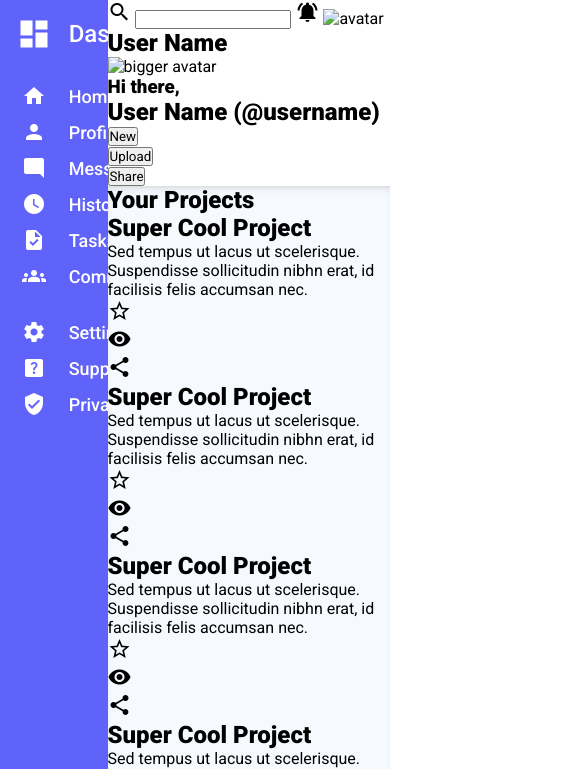
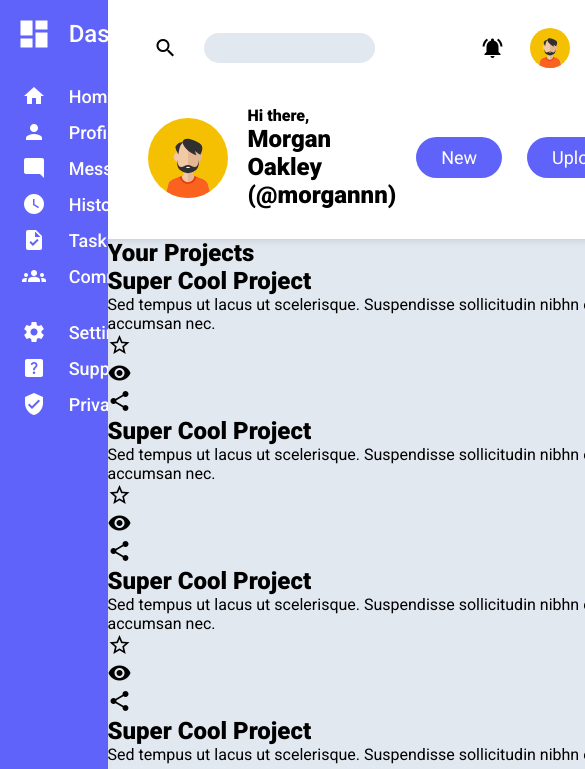
Before and after one commit to Arhian99/dashboard-layout, a plain HTML site: page index.html in a window 390 px wide. Shown: the top 769 px of the page, 585 px wide, since content can reach past the window. Drawn offline with Linux system fonts and the light colour scheme.

Commit message:
finish responsive header UI including search bar, greeting, notifications icon and profile card along with new, upload, and share buttons

```diff
--- a/index.html
+++ b/index.html
@@ -18,22 +18,32 @@
     <body>
         <div class="container">
             <div class="header">
-                <label for="search-bar"><span class="material-icons">search</span></label>
-                <input type="text" class="search-bar" id="search-bar" name="search-input">
+                <div class="header-top-cont">
+                    <div class="searchbar-cont">
+                        <label for="search-bar"><span class="material-icons icon">search</span></label>
+                        <input type="text" class="search-bar" id="search-bar" name="search-input">
+                    </div>
+                    <span class="material-icons md-24 icon">notifications_active</span>
+                    <div class="header-profile-card">
+                        <img src="./assets/images/avatar-svgrepo-com.svg" alt="small cartoonish avatar" class="header-avatar-alt"> <!-- avatar next to user name -->
+                        <h2>Morgan Oakley</h2>
+                    </div>
+                </div>
 
-                <span class="material-icons">notifications_active</span>
-                <img src="" alt="avatar"> <!-- avatar next to user name -->
-                <h2>User Name</h2>
-
-                <img src="" alt="bigger avatar"> <!-- bigger avatar in second column -->
-                <h3>Hi there,</h3>
-                <h2>User Name (@username)</h2>
-
-                <ul>
-                    <li><button>New</button></li>
-                    <li><button>Upload</button></li>
-                    <li><button>Share</button></li>
-                </ul>
+                <div class="header-bottom-cont">
+                    <div class="header-greeting-cont">
+                        <img src="./assets/images/avatar-svgrepo-com.svg" alt="big cartoonish avatar" class="header-avatar-main"> <!-- bigger avatar in second column -->
+                        <div class="header-greeting-names">
+                            <h4>Hi there,</h4>
+                            <h2>Morgan Oakley (@morgannn)</h2>
+                        </div>
+                    </div>
+                    <div class="header-button-cont">
+                        <button>New</button>
+                        <button>Upload</button>
+                        <button>Share</button>
+                    </div>
+                </div>
 
             </div>
 
@@ -84,7 +94,7 @@
 
                 <br>
 
-                <span class="material-icons md-24 icon" >home</span>
+                <span class="material-icons md-24 icon">home</span>
                 <h2 class="icon-name">Home</h2>
                 <span class="material-icons md-24 icon">person</span>
                 <h2 class="icon-name">Profile</h2>
--- a/style.css
+++ b/style.css
@@ -34,7 +34,115 @@ revise/ see reaction of 100 vw designation for the max value in second column cl
 
 .header {
     grid-area: 1 / 2 / 2 / 3;
+    display: grid;
+    grid-template: repeat(2, min-content) / auto;
+    height: min-content;
+    width: auto;
 }
+
+.header-top-cont{
+    padding: 10px 40px 10px 20px;
+    display: grid;
+    grid-template: min-content/ max-content auto max-content;
+    align-items: center;
+    width: inherit;
+
+}
+
+.header-top-cont > .icon {
+    justify-self: end;
+}
+
+.header-profile-card {
+    display: flex;
+    align-items: center;
+    justify-content: center;
+
+    width: max-content;
+    height: min-content;
+    font-weight: 500;
+
+   justify-self: end;
+}
+
+.header-profile-card img {
+    padding: 0 20px 0 20px;
+}
+
+.searchbar-cont {
+    display: flex;
+    align-items: center;
+    justify-content: center;
+    padding: 20px;
+    height: min-content;
+    width: max-content;
+}
+
+.searchbar-cont label {
+    padding: 0 20px 0 0;
+}
+
+.searchbar-cont input {
+    border-radius: 25px;
+    border: 0px solid white;
+    height: 20px;
+    background-color: #e2e8f0;
+    padding: 5px 5px 5px 10px;
+    width: max(150px, 40vw);
+}
+
+.header-bottom-cont {
+    width: inherit;
+
+    padding: 10px 40px 30px 20px;
+
+    display: grid;
+    grid-template: min-content/ auto min-content;
+    align-items: center;
+}
+
+.header-avatar-main {
+    width: 80px;
+    height: 80px;
+}
+
+.header-avatar-alt {
+    width: 40px;
+    height: 40px;
+}
+
+.header-greeting-cont {
+    display: flex;
+    align-items: center;
+    padding: 0 20px;
+}
+
+.header-greeting-cont img {
+    padding-right: 20px;
+}
+
+.header-bottom-cont button {
+    font-family: 'Roboto', sans-serif;
+    padding: 10px 25px;
+    border: 0px solid white;
+    border-radius: 25px;
+    font-size: 18px;
+    background-color: #6063fa;
+    color: white;
+
+}
+
+.header-button-cont {
+    justify-self: end;
+
+    display: flex;
+    justify-content: flex-end;
+    gap: 25px;
+}
+/* sidebar stuff*/
+
+
+
 
 .sidebar-left {
     background-color: #6063fa;
@@ -52,6 +160,8 @@ revise/ see reaction of 100 vw designation for the max value in second column cl
     column-gap: 5%;
 }
 
+
+
 .icon {
     border-radius: 50%;
     width: min-content;
@@ -60,8 +170,11 @@ revise/ see reaction of 100 vw designation for the max value in second column cl
     cursor: pointer;
 
     box-sizing: border-box;
+}
+
+.sidebar-left > .icon {
+    grid-column: 1 /2;
     justify-self: center;
-    grid-column: 1 /2;
 }
 
 .icon-name {
@@ -91,6 +204,6 @@ ul {
 
 .content-area {
     grid-area: 2 / 2 / 3 / 3;
-    background-color: #eff6ff8f;
+    background-color: #e2e8f0;
     box-shadow: inset 0px 5px 9px -5px #bdc2c9;
 }
```
Also changed, not shown: assets/images/avatar-svgrepo-com (1).svg (added), assets/images/avatar-svgrepo-com (2).svg (added), assets/images/avatar-svgrepo-com (3).svg (added), assets/images/avatar-svgrepo-com (4).svg (added), assets/images/avatar-svgrepo-com.svg (added).
